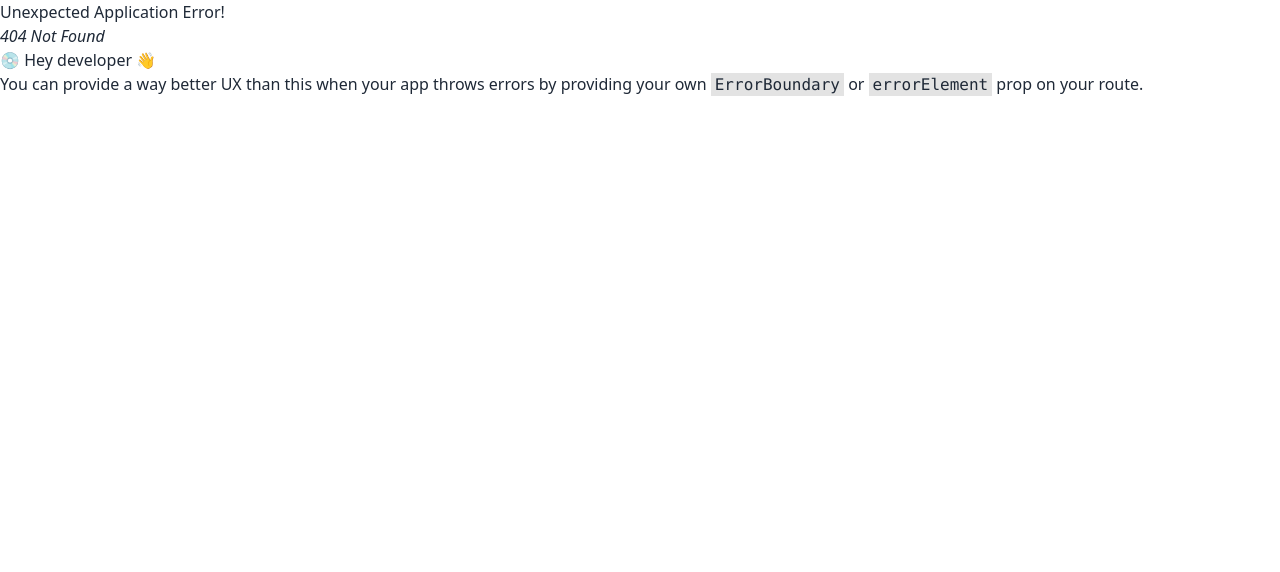
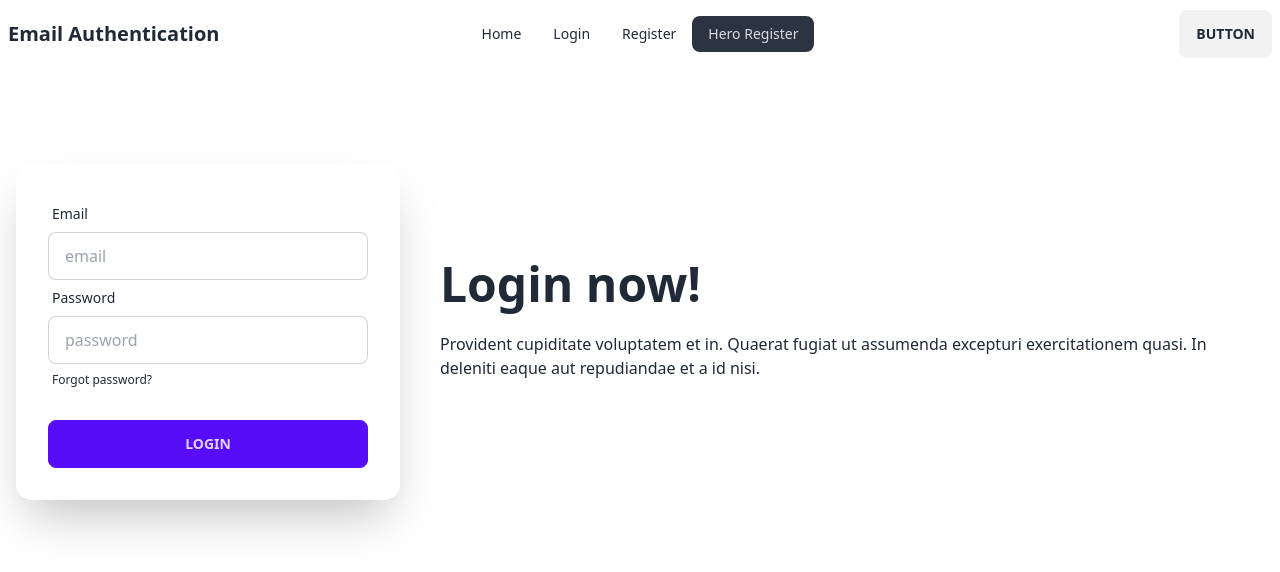
Before and after one commit to mashfikur/react-firebase-email-auth, a React (Vite) app: page /hero-register in a window 1280 px wide. Before the commit this address had no page. Shown: the top 572 px of the page. Built offline with nearby package versions, Linux system fonts and the light colour scheme.

Commit message:
daisy ui hero login page added

```diff
--- /dev/null
+++ b/src/components/HeroRegister.jsx
@@ -0,0 +1,66 @@
+const HeroRegister = () => {
+
+    const handleSubmit =(e) => {
+        e.preventDefault()
+
+        const email=e.target.email.value
+        const password=e.target.password.value
+
+        console.log(email,"---",password)
+    }
+
+  return (
+    <div>
+      <div className="hero ">
+        <div className="hero-content flex-col lg:flex-row-reverse gap-10">
+          <div className="text-center lg:text-left">
+            <h1 className="text-5xl font-bold">Login now!</h1>
+            <p className="py-6">
+              Provident cupiditate voluptatem et in. Quaerat fugiat ut assumenda
+              excepturi exercitationem quasi. In deleniti eaque aut repudiandae
+              et a id nisi.
+            </p>
+          </div>
+          <div className="card flex-shrink-0 w-full max-w-sm shadow-2xl bg-base-100">
+            <div className="card-body">
+              <form onSubmit={handleSubmit} >
+                <div className="form-control">
+                  <label className="label">
+                    <span className="label-text">Email</span>
+                  </label>
+                  <input
+                    type="email"
+                    name="email"
+                    placeholder="email"
+                    className="input input-bordered"
+                  />
+                </div>
+                <div className="form-control">
+                  <label className="label">
+                    <span className="label-text">Password</span>
+                  </label>
+                  <input
+                    type="password"
+                    name="password"
+                    placeholder="password"
+                    className="input input-bordered"
+                  />
+                  <label className="label">
+                    <a href="#" className="label-text-alt link link-hover">
+                      Forgot password?
+                    </a>
+                  </label>
+                </div>
+                <div className="form-control mt-6">
+                  <button className="btn btn-primary">Login</button>
+                </div>
+              </form>
+            </div>
+          </div>
+        </div>
+      </div>
+    </div>
+  );
+};
+
+export default HeroRegister;
--- a/src/components/Navbar.jsx
+++ b/src/components/Navbar.jsx
@@ -11,6 +11,9 @@ const Navbar = () => {
       </li>
       <li>
         <NavLink to="/register">Register</NavLink>
+      </li>
+      <li>
+        <NavLink to="/hero-register">Hero Register</NavLink>
       </li>
     </>
   );
@@ -43,7 +46,10 @@ const Navbar = () => {
               {navLinks}
             </ul>
           </div>
-          <a className=" capitalize font-semibold text-xl"> Email Authentication </a>
+          <a className=" capitalize font-semibold text-xl">
+            {" "}
+            Email Authentication{" "}
+          </a>
         </div>
         <div className="navbar-center hidden lg:flex">
           <ul className="menu menu-horizontal px-1">{navLinks}</ul>
--- a/src/main.jsx
+++ b/src/main.jsx
@@ -6,6 +6,7 @@ import { createBrowserRouter, RouterProvider } from "react-router-dom";
 import Layout from "./components/Layout.jsx";
 import Login from "./components/Login.jsx";
 import Register from "./components/Register.jsx";
+import HeroRegister from "./components/heroRegister.jsx";
 
 const router = createBrowserRouter([
   {
@@ -24,6 +25,10 @@ const router = createBrowserRouter([
         path: "/register",
         element: <Register></Register>,
       },
+      {
+        path: "/hero-register",
+        element: <HeroRegister></HeroRegister>,
+      },
     ],
   },
 ]);
```
